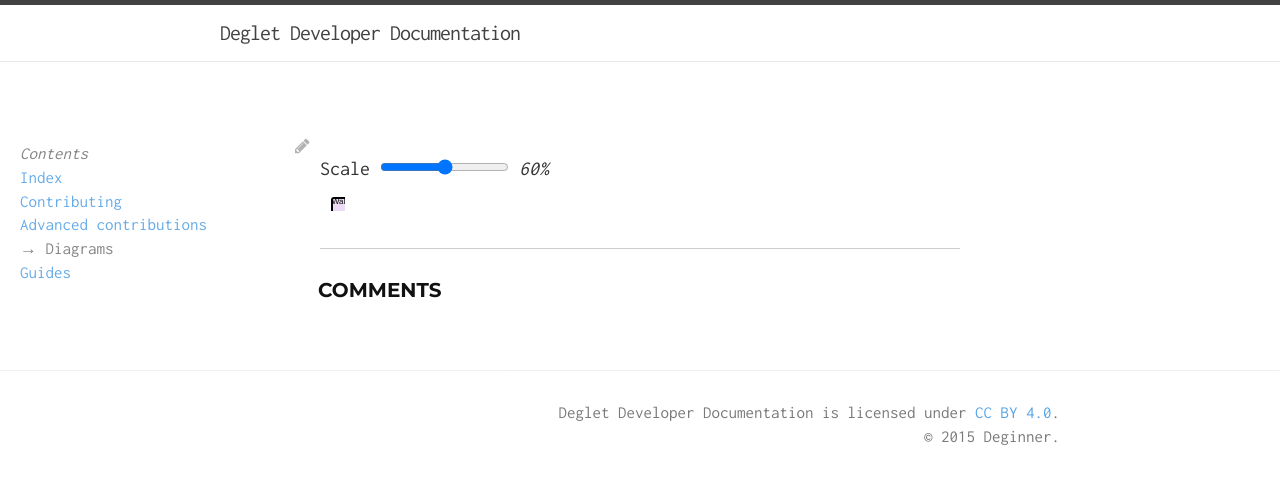
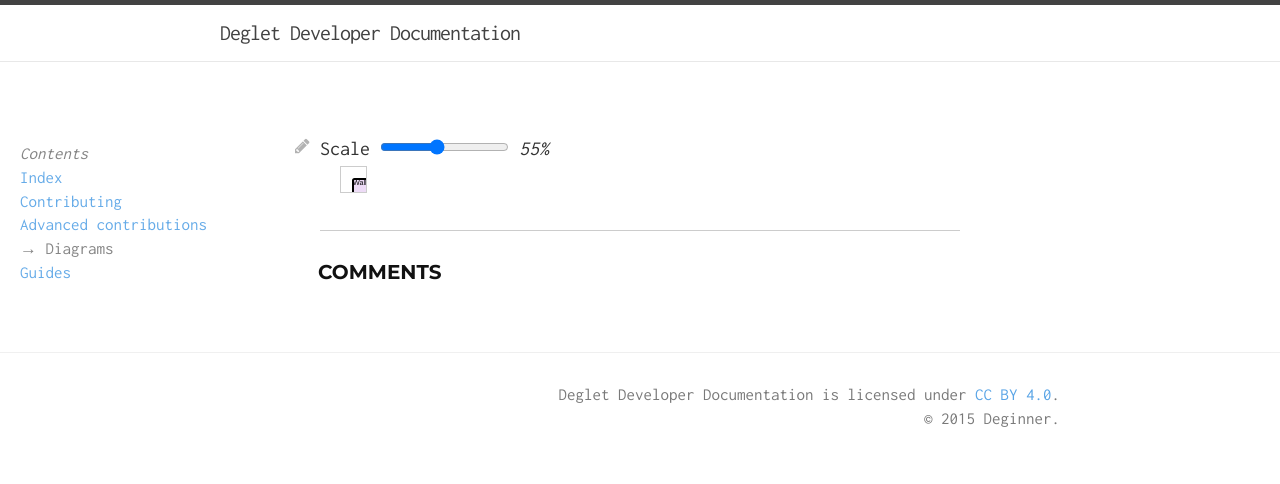
Before and after one commit to rdov/rdov.github.io, a Jekyll site: the page built from diagram/index.html, in a window 1280 px wide. Shown: the top 484 px of the page. Built offline with Jekyll 4.4.1, drawn with Linux system fonts in a browser that asks for light colours; nearby versions of some CDN libraries; comment, search, counter and statistics services are not loaded.

Commit message:
padding adjusts

```diff
--- a/_layouts/diagram.html
+++ b/_layouts/diagram.html
@@ -21,11 +21,8 @@
 
     <style>
       .control button {
+        margin-left: 1rem;
         margin-top: 1rem;
-      }
-
-      .control em {
-        margin-right: 1rem;
       }
 
       /* Disable link removal. */
@@ -47,6 +44,14 @@
       rect[stroke='#cccccc'],
       text[fill='#444444'] {
         cursor: default;
+      }
+
+      #paper {
+        padding-left: 1rem;
+      }
+
+      svg {
+        border: 1px solid #cccccc;
       }
     </style>
 
--- a/_sass/_layout.scss
+++ b/_sass/_layout.scss
@@ -101,6 +101,10 @@
   .improve::after {
     content: "";
   }
+
+  .control button {
+    margin-top: 0 !important;
+  }
 }
 
 .improve a {
--- a/diagram/index.html
+++ b/diagram/index.html
@@ -7,7 +7,7 @@
     <div>
       <div class="control">
         <label for="scale">Scale</label>
-        <input type="range" min="0.2" max="1" step="0.05" value="0.6" name="scale" oninput="setScale()" />
+        <input type="range" min="0.2" max="1" step="0.05" value="0.55" name="scale" oninput="setScale()" />
         <em id="scaleVal"></em>
 
         <button onclick="toggleRouting()">Toggle auto-routing</button>
```
